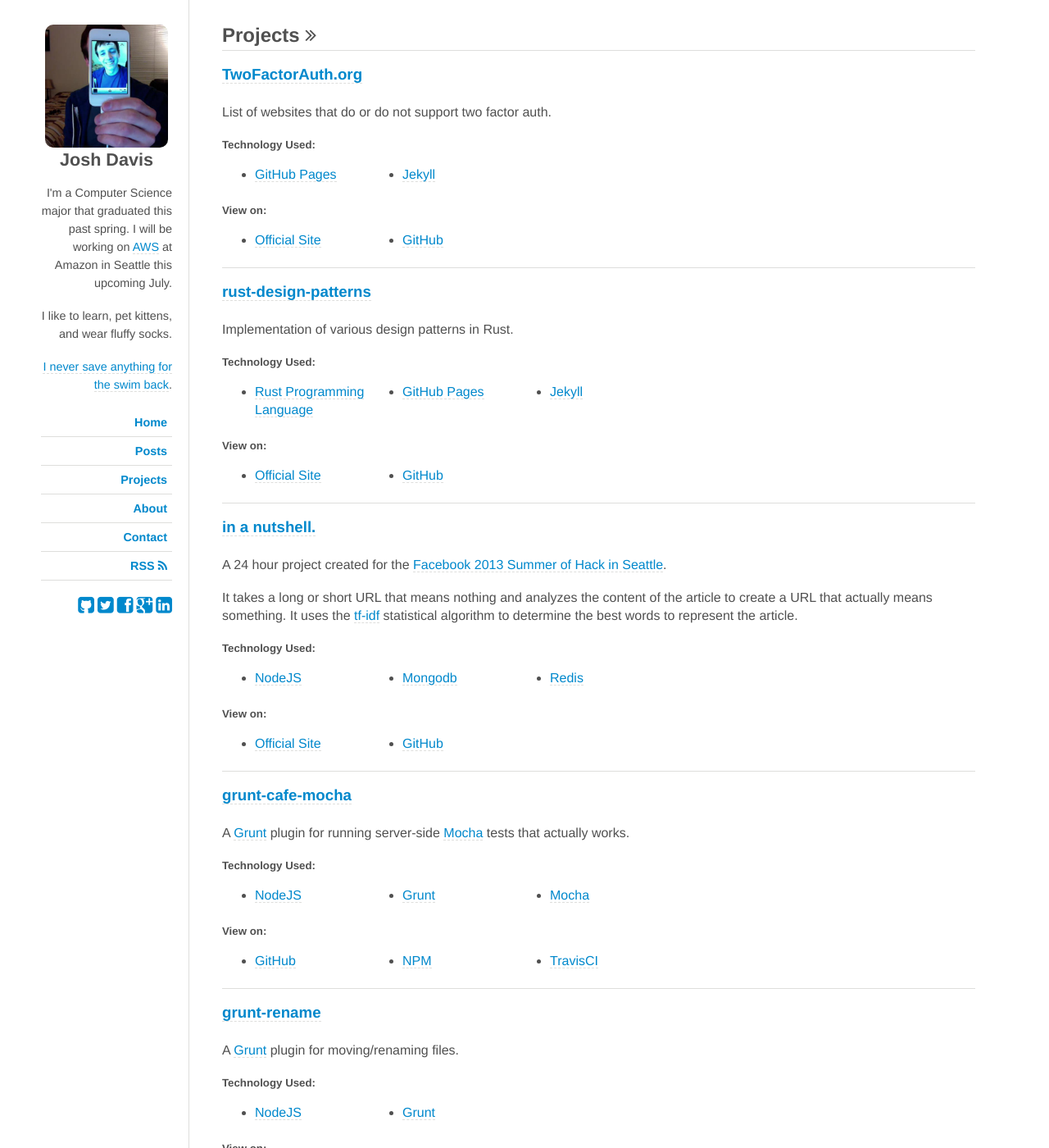
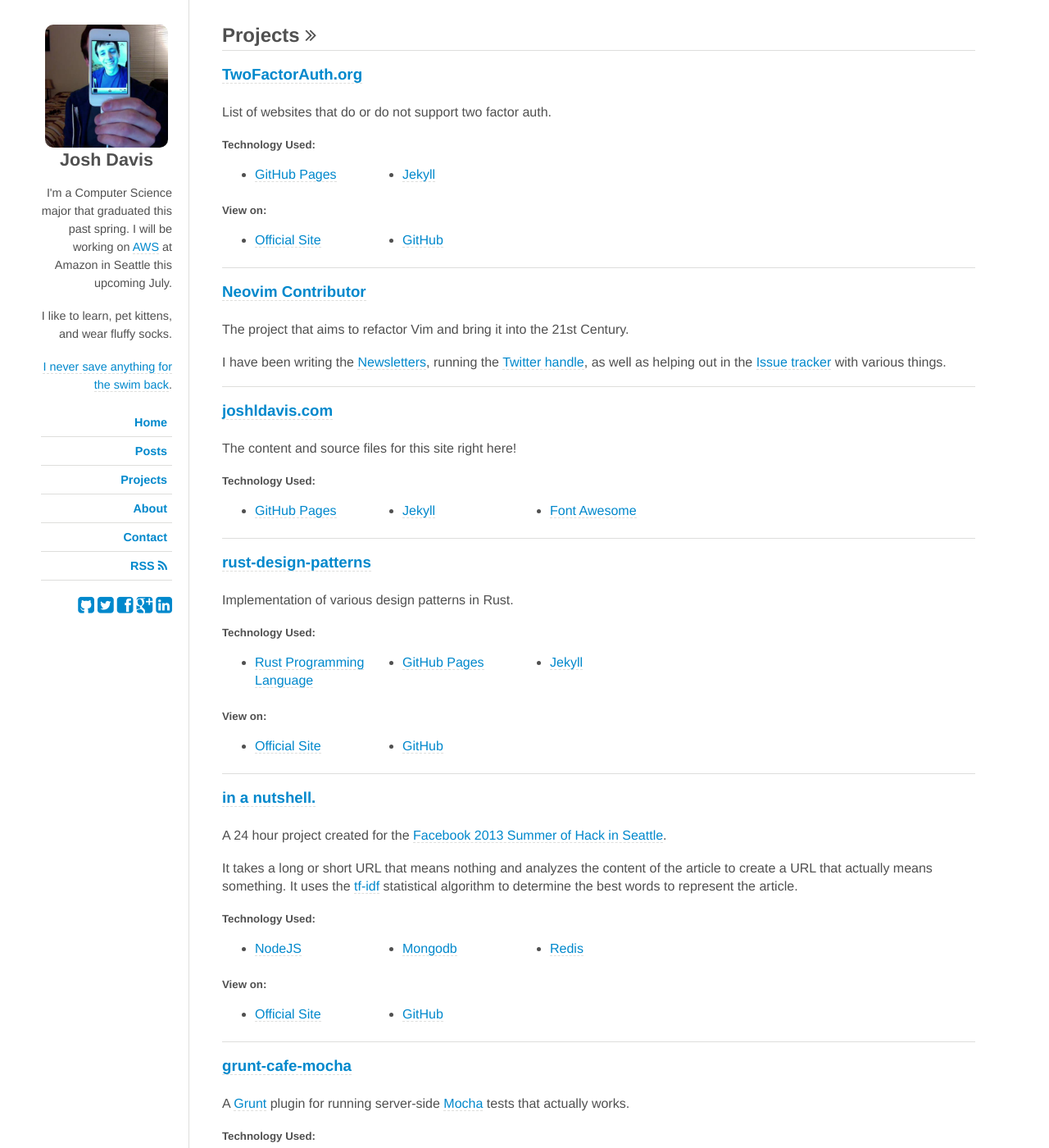
Before and after one commit to jdavis/jdavis.github.com, a Jekyll site: the page built from projects.html, in a window 1280 px wide and 1400 px high. Shown: the whole window at 82% size. Built offline with Jekyll 4.4.1, drawn with Linux system fonts in a browser that asks for light colours; nearby versions of some CDN libraries; some web fonts are replaced; some of the changed text lies outside the part shown.

Commit message:
Add Neovim section, move around sections

```diff
--- a/projects.html
+++ b/projects.html
@@ -24,6 +24,37 @@
     <ul class="pretty">
         <li><a href="http://twofactorauth.org">Official Site</a></li>
         <li><a href="http://github.com/jdavis/twofactorauth">GitHub</a></li>
+    </ul>
+</div>
+
+<div class="project">
+    <h3><a href="http://neovim.org">Neovim Contributor</a></h3>
+
+    <p>The project that aims to refactor Vim and bring it into the 21st Century.</p>
+
+    <p>
+        I have been writing the
+        <a href="http://neovim.org/news/">Newsletters</a>,
+        running the
+        <a href="https://twitter.com/Neovim">Twitter handle</a>,
+        as well as helping out in the
+        <a href="https://github.com/neovim/neovim/issues">Issue tracker</a>
+        with various things.
+    </p>
+</div>
+
+<div class="project">
+    <h3><a href="http://joshldavis.com">joshldavis.com</a></h3>
+
+    <p>
+        The content and source files for this site right here!
+    </p>
+
+    <h5 class="links">Technology Used:</h5>
+    <ul class="pretty">
+        <li><a href="http://pages.github.com/">GitHub Pages</a></li>
+        <li><a href="http://jekyllrb.com/">Jekyll</a></li>
+        <li><a href="http://fortawesome.github.io/Font-Awesome/">Font Awesome</a></li>
     </ul>
 </div>
 
@@ -120,21 +151,6 @@
 </div>
 
 <div class="project">
-    <h3><a href="http://joshldavis.com">joshldavis.com</a></h3>
-
-    <p>
-        The content and source files for this site right here!
-    </p>
-
-    <h5 class="links">Technology Used:</h5>
-    <ul class="pretty">
-        <li><a href="http://pages.github.com/">GitHub Pages</a></li>
-        <li><a href="http://jekyllrb.com/">Jekyll</a></li>
-        <li><a href="http://fortawesome.github.io/Font-Awesome/">Font Awesome</a></li>
-    </ul>
-</div>
-
-<div class="project">
     <h3><a href="https://github.com/jdavis/puzzley-wuzzley">puzzley-wuzzley</a></h3>
 
     <p>
```
